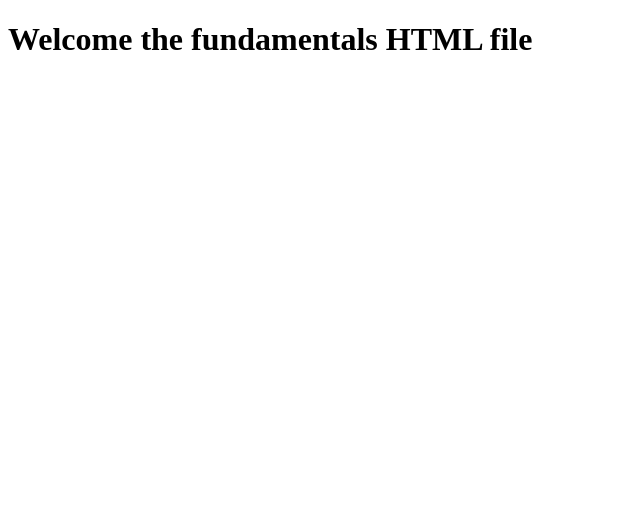
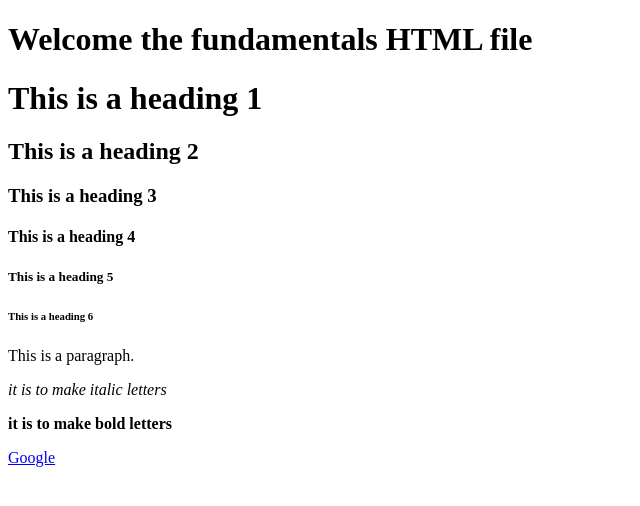
Before and after one commit to codeharman/practice-zone, a plain HTML site: page HTML/Fundamentals/index.html in a window 1280 px wide. Shown: the whole page, without its empty margins (0-640 px from the left). Drawn offline with Linux system fonts and the light colour scheme.

Commit message:
Learned html structure, body tag, head tag, title tag, h1 tag, p tag, a tag, strong and em tag

```diff
--- a/HTML/Fundamentals/index.html
+++ b/HTML/Fundamentals/index.html
@@ -13,3 +13,30 @@
   <h1>Welcome the fundamentals HTML file</h1>
 </body>
 </html>
+
+<!-- So the following is the basic structure-->
+
+<!DOCTYPE html> <!-- Declaration to define this document to be HTML5 -->
+<html> <!-- Root element of an HTML page -->
+<head> <!-- Container for metadata (data about data) and is placed between the <html> tag and the <body> tag -->
+  <title>Title of the contents</title> <!-- title element-->
+</head>
+<body> <!-- Body tag element it contains all the contents which is visible to the user-->
+
+<!--h1 goes till h6, we have p element for the paragraph-->
+  <h1>This is a heading 1</h1>
+  <h2>This is a heading 2</h2>
+  <h3>This is a heading 3</h3>
+  <h4>This is a heading 4</h4>
+  <h5>This is a heading 5</h5>
+  <h6>This is a heading 6</h6>
+
+  <p>This is a paragraph.</p> <!-- Paragraph element-->
+
+  <p><em>it is to make italic letters</em></p> <!-- em is for emphasis-->
+  <p><strong>it is to make bold letters</strong></p> <!-- strong is for strong importance-->
+
+<a href="https://www.google.com/">Google</a> <!--This is the anchor which means link the pages-->
+
+</body>
+</html>
```
